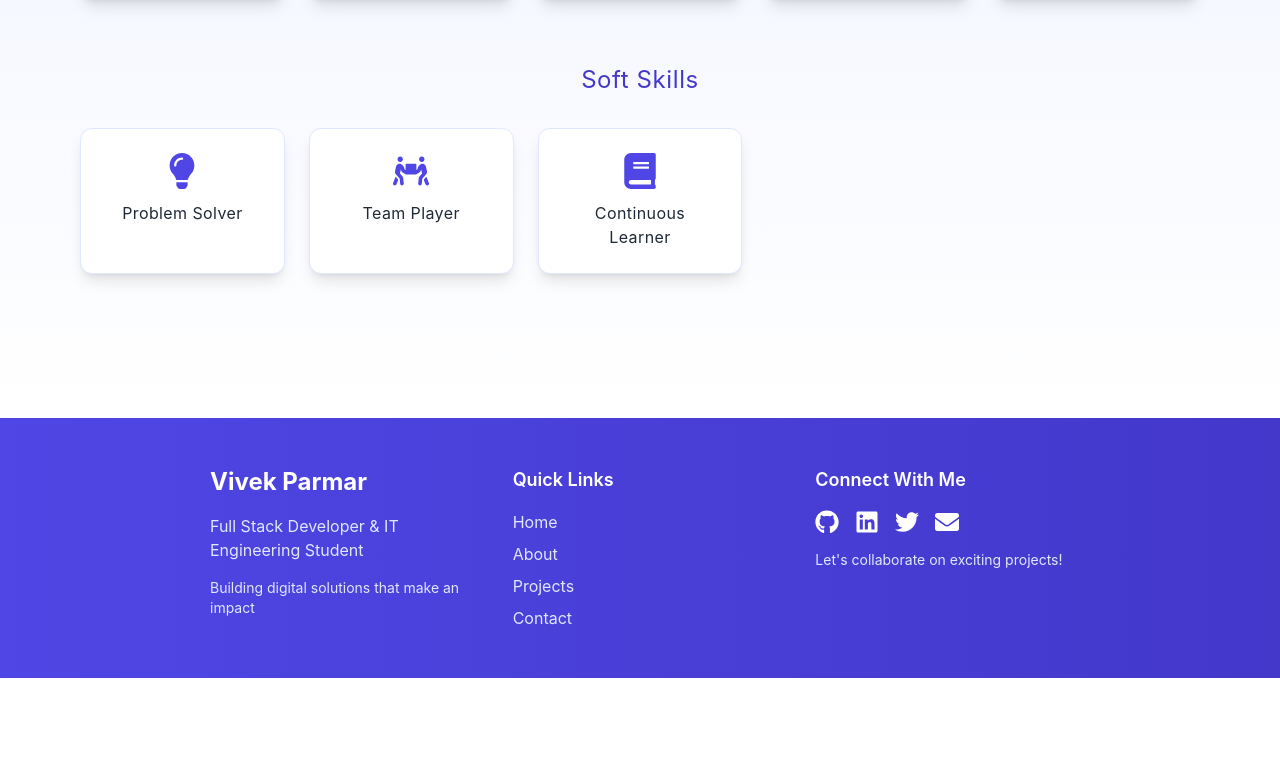
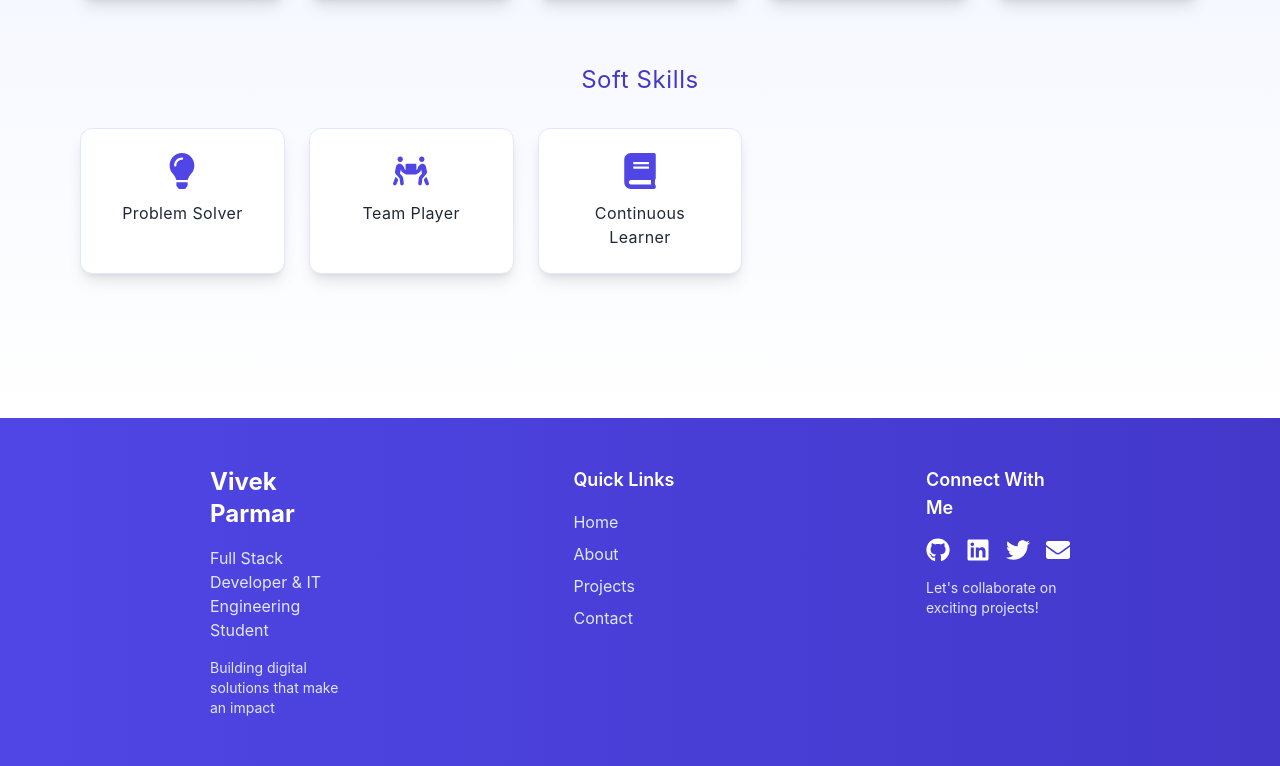
Before and after one commit to vivekxparmar/My-Portfolio-Website, a React (Vite) app: page /skills in a window 1280 px wide. Shown: the part 1224-1990 px from the top of the page. Before the commit the page ends 1902 px from the top, so only its background shows below. Built offline with nearby package versions, Linux system fonts and the light colour scheme.

Commit message:
vercel.json edited for SPA routes

```diff
--- a/src/components/Footer.jsx
+++ b/src/components/Footer.jsx
@@ -35,14 +35,14 @@ const Footer = () => {
   return (
     <footer className="bg-gradient-to-r from-indigo-600 to-indigo-700 text-white py-12 px-4 md:px-12 lg:px-[210px]">
   <div className="max-w-7xl mx-auto">
-    <div className="grid grid-cols-1 md:grid-cols-3 gap-12 ">
+    <div className="grid grid-cols-1 md:grid-cols-3 gap-12 md:gap-[18vw] justify-between">
 
       <motion.div
         initial={{ opacity: 0, y: 20 }}
         whileInView={{ opacity: 1, y: 0 }}
         transition={{ duration: 0.5 }}
         viewport={{ once: true }}
-        className="space-y-4"
+        className="space-y-4 md:justify-self-start"
       >
         <h3 className="text-2xl font-bold">Vivek Parmar</h3>
         <p className="text-indigo-100">
@@ -53,6 +53,7 @@ const Footer = () => {
         </p>
       </motion.div>
 
+      {/* Quick Links */}
       <motion.div
             initial={{ opacity: 0, y: 20 }}
             whileInView={{ opacity: 1, y: 0 }}
@@ -80,7 +81,7 @@ const Footer = () => {
         whileInView={{ opacity: 1, y: 0 }}
         transition={{ duration: 0.5, delay: 0.2 }}
         viewport={{ once: true }}
-        className="space-y-4"
+        className="space-y-4 md:justify-self-end"
       >
         <h4 className="text-lg font-semibold">Connect With Me</h4>
         <div className="flex space-x-4">
@@ -107,6 +108,7 @@ const Footer = () => {
   </div>
 </footer>
 
+
   );
 };
 
```
Lines whose indentation alone changed are shown as unchanged.
